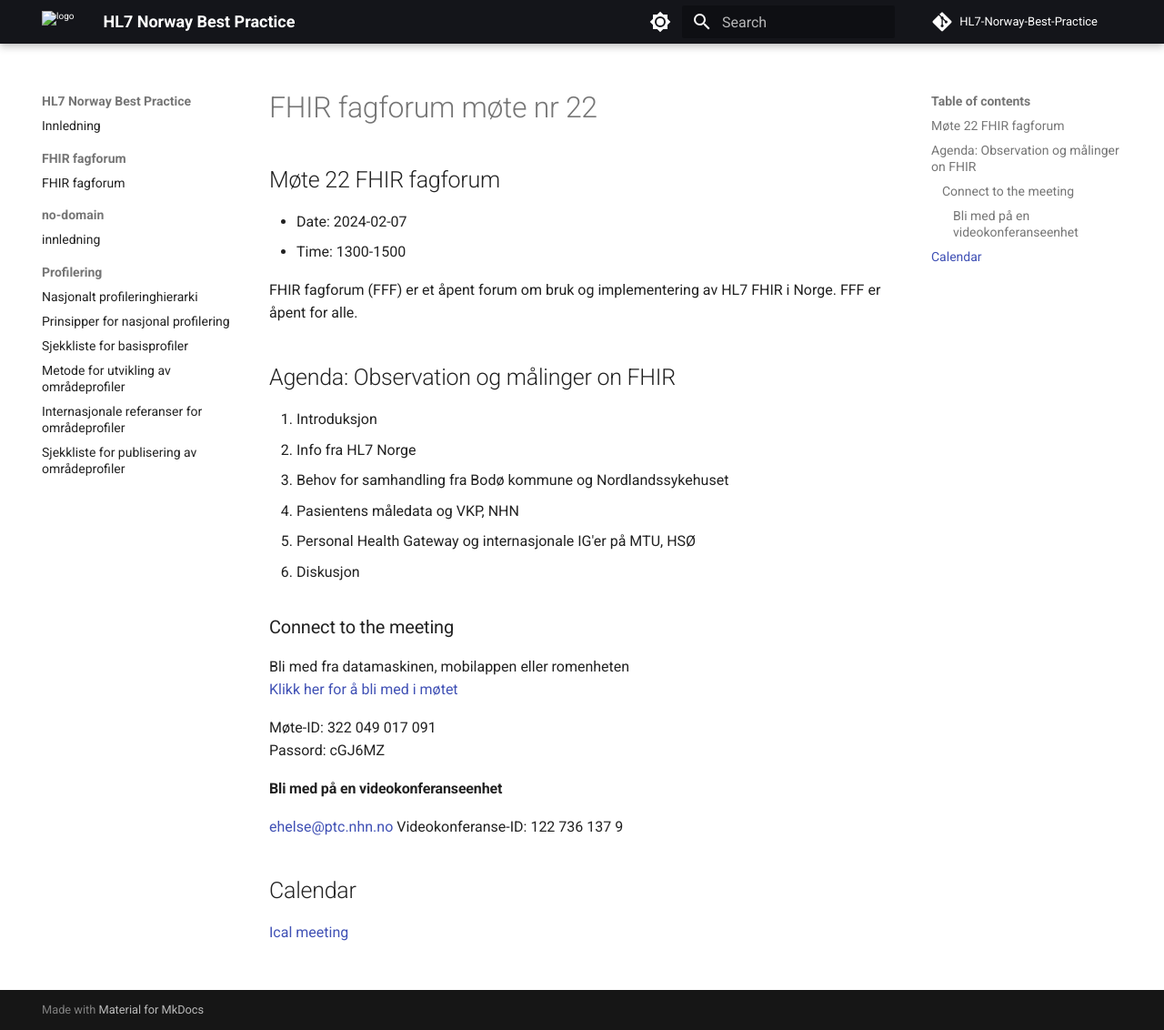
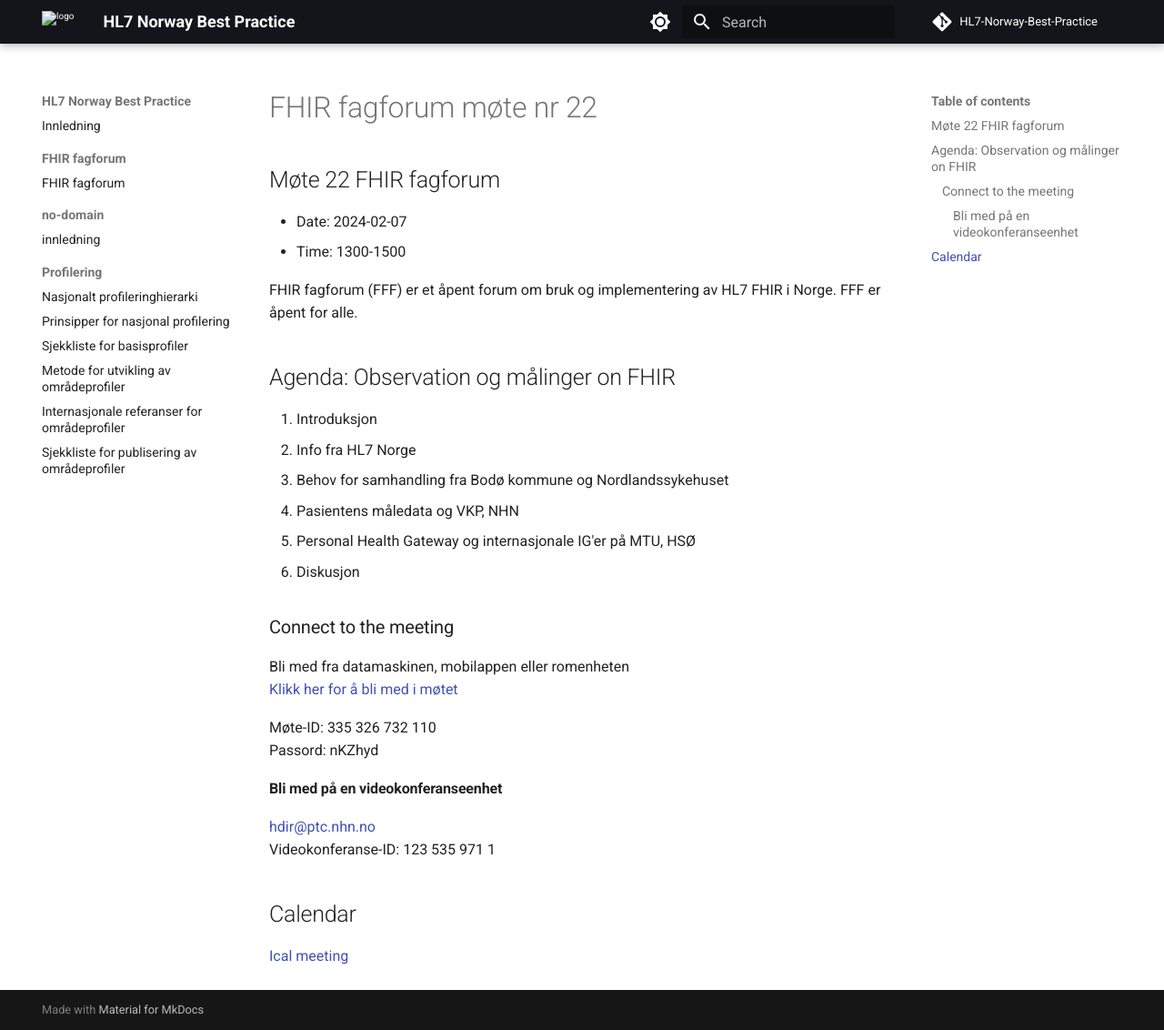
Before and after one commit to HL7Norway/best-practice, an MkDocs documentation site: the page built from docs/FHIR-faglig-forum/_agenda/2024-02-07-agenda.md, in a window 1280 px wide and 1132 px high. Shown: the whole window at 91% size. Built offline with MkDocs 1.6.1 and Material for MkDocs 9.7.7, drawn with Linux system fonts in a browser that asks for light colours; comment, search, counter and statistics services are not loaded.

Commit message:
Oppdatert møte id og ical for møte nr 22

```diff
--- a/docs/FHIR-faglig-forum/_agenda/2024-02-07-agenda.md
+++ b/docs/FHIR-faglig-forum/_agenda/2024-02-07-agenda.md
@@ -25,15 +25,15 @@
 ### Connect to the meeting
 
 Bli med fra datamaskinen, mobilappen eller romenheten
-[Klikk her for å bli med i møtet](https://teams.microsoft.com/l/meetup-join/19%3ameeting_YTk2YjVlMGMtODNlOC00NjQ5LWJlYmUtMGNjMGQ4YWJiMjUw%40thread.v2/0?context=%7b%22Tid%22%3a%221f8fc8cc-99b4-410a-95fa-286dd143b04d%22%2c%22Oid%22%3a%22a216d89f-4166-4e08-9907-183e70a2a420%22%7d)
+[Klikk her for å bli med i møtet](https://teams.microsoft.com/l/meetup-join/19%3ameeting_ZDZjYjY5MDktNmE1ZS00ZGRjLWI0ZDItNWVjODNmZTJlMDNh%40thread.v2/0?context=%7b%22Tid%22%3a%226ba1bd5c-750f-4ad6-aba3-0f95585bc21f%22%2c%22Oid%22%3a%22abb18bf9-9a86-4188-b2d2-7e430cb2f4b5%22%7d)
 
-Møte-ID: 322 049 017 091
-Passord: cGJ6MZ
+Møte-ID: 335 326 732 110
+Passord: nKZhyd
 
 #### Bli med på en videokonferanseenhet
 
-[ehelse@ptc.nhn.no](ehelse@ptc.nhn.no)
-Videokonferanse-ID: 122 736 137 9
+[hdir@ptc.nhn.no](hdir@ptc.nhn.no)
+Videokonferanse-ID: 123 535 971 1
 
 ## Calendar
 
```
Also changed, not shown: 1 other file.
